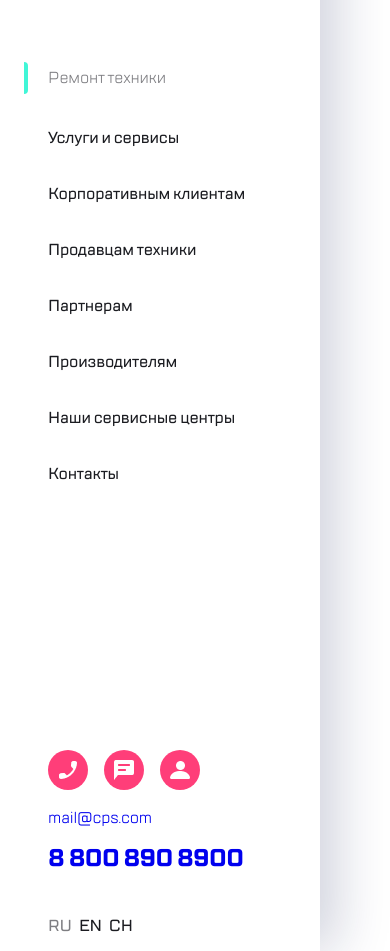
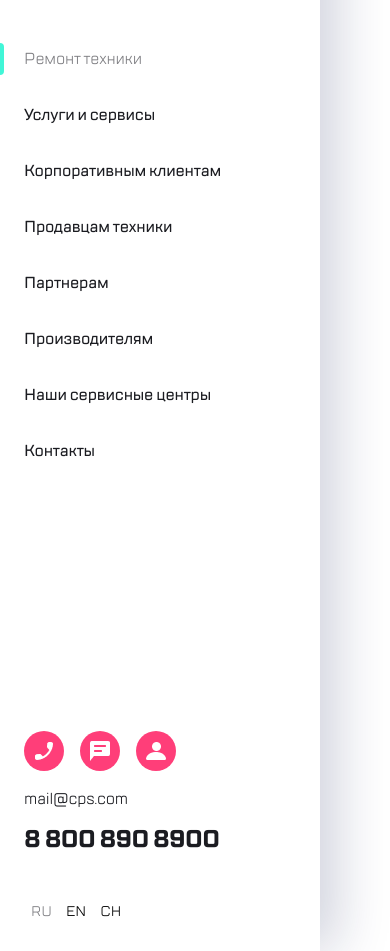
Before and after one commit to nupaT/kata_services_page, a plain HTML site: page index.html in a window 390 px wide. Shown: the part 73-1024 px from the top of the page. Drawn offline with Linux system fonts and the light colour scheme.

Commit message:
fix: aside-menu styles

```diff
--- a/index.html
+++ b/index.html
@@ -10,16 +10,14 @@
   <body>
     <header class="header">
       <aside class="aside-menu">
-        <div class="aside-menu_nav">
-          <!-- <div class="aside-menu_container"> -->
+        <div class="aside-menu__header">
             <button class="button--circle">
               <img src="icon/close.png" alt="close">
             </button>
             <a href="#!" class="header__logo-link">
               <img src="icon/logo.png" alt="logo" />
             </a>
-          <!-- </div> -->
-          <button class="aside-menu_search button--circle">
+          <button class="aside-menu_search-btn button--circle">
             <img src="icon/search.png" alt="search" />
           </button>
         </div>
@@ -45,17 +43,14 @@
               <img src="icon/profile.png" alt="search" />
             </button>
           </div>
-          <div class="aside-menu_mail">
-            <a class="header__burger-menu_mail-link" href="mailto:mail@cps.com">mail@cps.com</a>
-          </div>
-          <div class="aside-menu_phone">
-            <a class="header__burger-menu_phone-link" href="tel:8 800 890 8900 ">8 800 890 8900</a>
-          </div>
+            <a class="aside-menu_mail-link" href="mailto:mail@cps.com">mail@cps.com</a>
+            <a class="aside-menu_phone-link" href="tel:8 800 890 8900 ">8 800 890 8900</a>
         </div>
-        <div class="aside-menu_lang">
-          <div class="aside-menu_lang--active">RU</div>
-          <div>EN</div>
-          <div>CH</div>
+        <div class="aside-menu__lang">
+          <input type="radio" class="aside-menu__lang-btn" id="lang-ru" name="lang" value="ru" checked>
+          <label for="lang-ru">RU</label>
+          <input type="radio" class="aside-menu__lang-btn" id="lang-en" name="lang" value="en" ><label for="lang-en">EN</label>
+          <input type="radio" class="aside-menu__lang-btn" id="lang-ch" name="lang" value="ch"><label for="lang-ch">CH</label>
         </div>
       </aside>
       <div class="header__nav wrapper">
--- a/sccs/_aside.scss
+++ b/sccs/_aside.scss
@@ -8,26 +8,27 @@
     flex-direction: column;
     width: 320px;
     height: 1024px;
-    padding: 19px 24px 0;
+    padding: 19px 24px 32px;
     background-color: #ffffff;
     box-shadow: -2px 0px 4px rgba(69, 79, 126, 0.02), 16px 0px 52px rgba(14, 24, 80, 0.2);
 
-    &_nav {
+    &__header {
       display: flex;
+      margin: 0 0 47px 0;
       align-items: center;
       justify-content: space-between;
       height: 50px;
       column-gap: 16px;
     }
 
-    &_search {
+    &_search-btn{
       margin-left: auto;
     }
 
     &__navigation {
       display: flex;
+      position: relative;
       flex-direction: column;
-      padding: 62px 0 0 0;
       row-gap: 32px;
       font-family: "TTLakesMedium";
       font-size: 16px;
@@ -36,8 +37,6 @@
     }
 
     &__item {
-      padding: 0 0 0 24px;
-
 
       &--active {
         padding: 4px 0 0 0;
@@ -48,6 +47,8 @@
 
         &::before {
           content: "";
+          position: absolute;
+          left: -24px;
           margin: 0 20px 0 0;
           height: 32px;
           border-right: 4px solid #41f6d7;
@@ -67,7 +68,8 @@
     }
 
     &__contacts {
-      padding: 264px 0 0 24px;
+      margin-top: auto;
+      margin-bottom: 50px;
     }
 
     &__buttons {
@@ -75,42 +77,40 @@
       column-gap: 16px;
     }
 
-    &_mail {
+    &_mail-link {
+      display: block;
       padding: 16px 0 0 0;
       font-size: 16px;
       line-height: 24px;
       letter-spacing: -0.2px;
-
-      &-link {
       color: #1B1C21;
     }
-    }
 
-    &_phone {
+    &_phone-link {
+      display: block;
       padding: 12px 0 0 0;
       font-family: 'TTLakesBold';
       font-size: 24px;
       line-height: 32px;
       letter-spacing: -0.6px;
-
-      &-link {
       color: #1B1C21;
     }
-    }
 
-    &_lang {
+    &__lang{
       display: flex;
-      padding: 40px 0 0 24px;
       column-gap: 7px;
+
+      &-btn {
+        appearance: none;
         font-family: 'TTLakesMedium';
         font-size: 16px;
         line-height: 24px;
         letter-spacing: -0.2px;
         color: #1B1C21;
 
-      &--active{
+        &:checked + label {
           color: #7E7E82;
         }
       }
-
     }
+  }
```
Also changed, not shown: style/style.css. Lines whose indentation alone changed are shown as unchanged.
